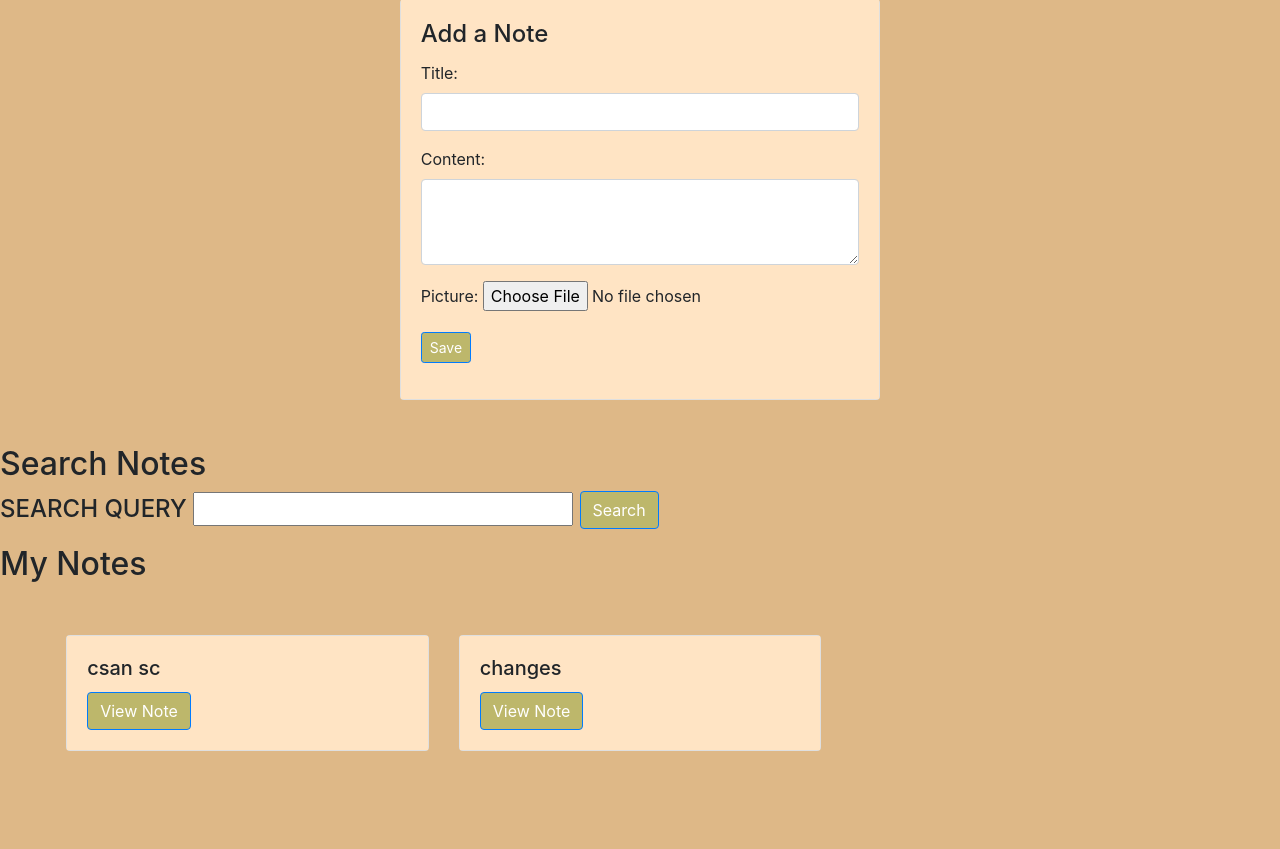
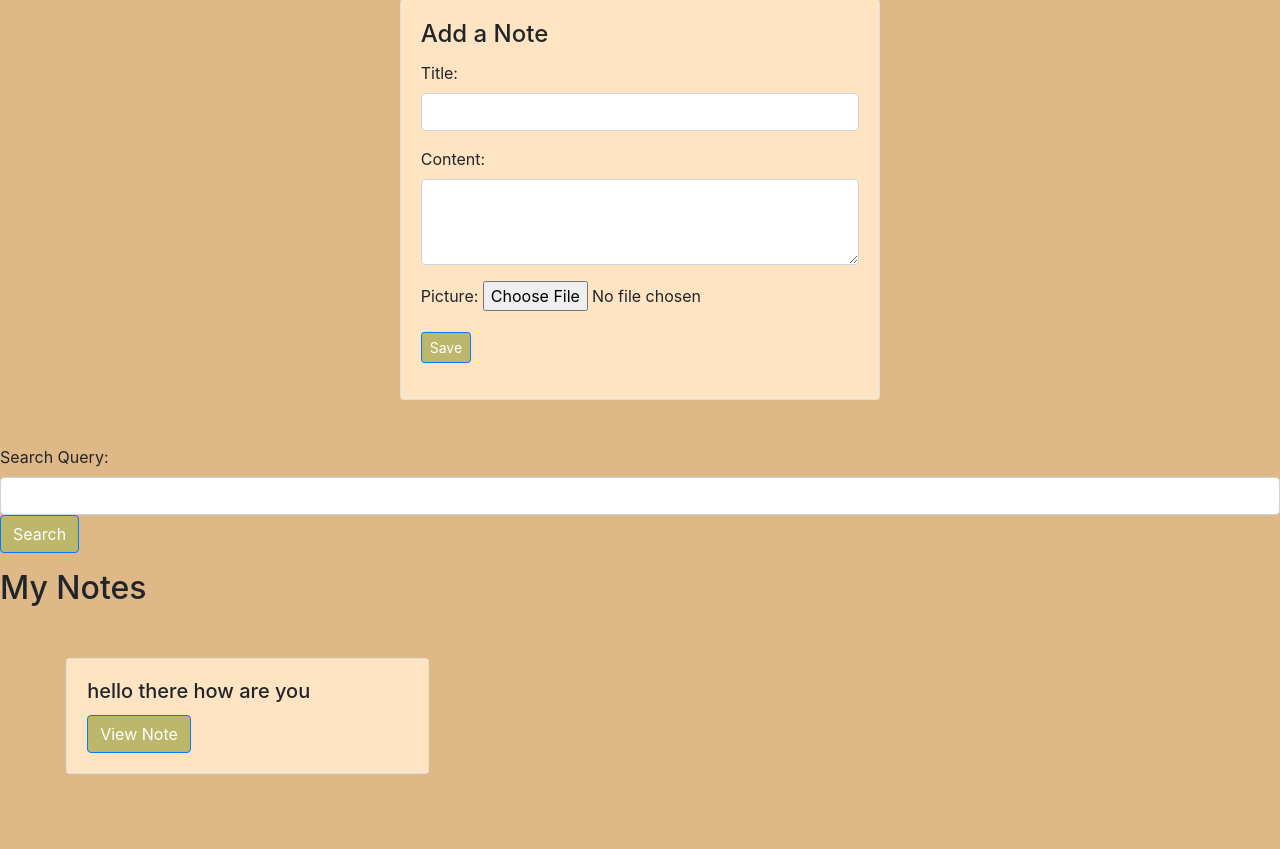
Before and after one commit to ilakshaygupt/notesapp, a Django app: page / in a window 1280 px wide. Shown: the part 53-902 px from the top of the page. Before the commit the page ends 879 px from the top, so only its background shows below. Run offline with Django 4.2, Linux system fonts and the light colour scheme; data comes from the database, SQL or seed files in the repository; some libraries are stand-ins or nearby versions.

Commit message:
chenged to generic views

```diff
--- a/notes/forms.py
+++ b/notes/forms.py
@@ -7,4 +7,4 @@ class NoteForm(forms.ModelForm):
         fields = ['title', 'content', 'picture']
 
 class SearchForm(forms.Form):
-    search_query = forms.CharField(max_length=100, required=False)
+    search_query = forms.CharField(label='Search',max_length=100, required=False)
--- a/notes/models.py
+++ b/notes/models.py
@@ -1,6 +1,7 @@
 from django.db import models
-
+from django.contrib.auth.models import User
 class Note(models.Model):
+    user=models.ForeignKey(User, on_delete=models.CASCADE,null=True, blank=True)
     title = models.CharField(max_length=200)
     content = models.TextField()
     created_at = models.DateTimeField(auto_now_add=True)
--- a/notes/templates/notes/edit_note.html
+++ b/notes/templates/notes/edit_note.html
@@ -25,7 +25,7 @@
             <div class="card mt-4">
                 <div class="card-body">
                     <h2 class="card-title">Edit Note</h2>
-                    <form method="post" action="{% url 'edit_note' id=note.id %}" enctype="multipart/form-data">
+                    <form method="post" action="{% url 'edit_note' pk=note.id %}" enctype="multipart/form-data">
                         {% csrf_token %}
                         {{ form.as_p }}
                         <img src="{{ note.picture.url }}" style="max-width: 100%; height: auto;">
--- a/notes/templates/notes/home.html
+++ b/notes/templates/notes/home.html
@@ -23,14 +23,14 @@
                 <div class="card mt-2">
                     <div class="card-body">
                         <h4 class="card-title">Add a Note</h4>
-                        <form method="post" action="{% url 'create_note' %}" enctype="multipart/form-data">  <!-- Include enctype attribute -->
+                        <form method="post" action="{% url 'create_note' %}" enctype="multipart/form-data">
                             {% csrf_token %}
                             <div class="form-group">
                                 <label for="title">Title:</label>
                                 <input type="text" class="form-control" id="title" name="title" required>
                             </div>
                             <div class="form-group">
-                                <label for="content">Content:</label>
+                                <label for "content">Content:</label>
                                 <textarea class="form-control" id="content" name="content" rows="3" required></textarea>
                             </div>
                             <div class="form-group">
@@ -39,7 +39,6 @@
                             </div>
                             <button type="submit" class="btn btn-primary btn-sm">Save</button>
                         </form>
-
                     </div>
                 </div>
             </div>
@@ -47,10 +46,15 @@
     </div>
 </section>
 
-<h2>Search Notes</h2>
 <form method="get">
-    <h4>SEARCH QUERY {{ search_form.search_query }} <button type="submit" class="btn btn-primary">Search</button></h4>
+    <div class="form-group">
+        <label for="search_query">Search Query:</label>
+        <input type="text" name="search_query" class="form-control" size="20">
+        <button type="submit" class="btn btn-primary">Search</button>
+    </div>
 </form>
+
+
 
 <h2>My Notes</h2>
 <div class="row">
@@ -59,7 +63,7 @@
             <div class="card mb-4">
                 <div class="card-body">
                     <h5 class="card-title">{{ note.title }}</h5>
-                    <a href="{% url 'view_note' id=note.id %}" class="btn btn-primary">View Note</a>
+                    <a href="{% url 'view_note' pk=note.id %}" class="btn btn-primary">View Note</a>
                 </div>
             </div>
         </div>
--- a/notes/urls.py
+++ b/notes/urls.py
@@ -1,15 +1,14 @@
 from django.urls import path
 from django.conf import settings
 from django.conf.urls.static import static
-
 from . import views
 
 urlpatterns = [
-    path('', views.home, name='home'),
-    path('create_note/',views.create_note,name="create_note"),
-    path('delete/<int:id>/', views.delete_note, name='delete_note'),
-    path('edit_note/<int:id>/', views.edit_note, name='edit_note'),
-    path('view_note/<int:id>',views.view_note,name="view_note")
+    path('', views.HomeView.as_view(), name='home'),
+    path('create_note/', views.CreateNoteView.as_view(), name='create_note'),
+    path('delete/<int:pk>/', views.DeleteNoteView.as_view(), name='delete_note'),
+    path('edit_note/<int:pk>/', views.UpdateNoteView.as_view(), name='edit_note'),
+    path('view_note/<int:pk>/', views.ViewNoteView.as_view(), name='view_note'),
 ]
 
 if settings.DEBUG:
--- a/notes/views.py
+++ b/notes/views.py
@@ -1,45 +1,39 @@
-from django.shortcuts import get_object_or_404, redirect, render
+from django.views.generic import CreateView, DeleteView, UpdateView, ListView
+from .models import Note
+from .forms import NoteForm
 
-from .forms import NoteForm,SearchForm
-from .models import Note
+class HomeView(ListView):
+    model = Note
+    template_name = 'notes/home.html'
+    context_object_name = 'notes'
+    paginate_by = 10
+
+    def get_queryset(self):
+        search_query = self.request.GET.get('search_query')
+        if search_query:
+            return Note.objects.filter(title__icontains=search_query)
+        return Note.objects.all()
+
+class CreateNoteView(CreateView):
+    model = Note
+    form_class = NoteForm
+    template_name = 'notes/note_form.html'
+    success_url = '/'
+
+class ViewNoteView(UpdateView):
+    model = Note
+    fields = ['title', 'content', 'picture']
+    template_name = 'notes/view_note.html'
 
 
-def home(request):
-    notes = Note.objects.all()
-    search_form = SearchForm(request.GET)
-
-    if search_form.is_valid():
-        search_query = search_form.cleaned_data['search_query']
-        if search_query:
-            notes = Note.objects.filter(title__icontains=search_query)
-
-    return render(request, 'notes/home.html', {'notes': notes, 'search_form': search_form})
-
-def create_note(request):
-    if request.method == 'POST':
-        form = NoteForm(request.POST, request.FILES)
-        if form.is_valid():
-            form.save()
-            return redirect('home')
-
-def view_note(request,id):
-    note = get_object_or_404(Note, id=id)#404 page error if model not foun
-    return render(request, 'notes/view_note.html', {'note': note})
-
-def delete_note(request,id):
-    if request.method=='POST':
-        note = get_object_or_404(Note, id=id)
-        note.delete()
-        return redirect('home')#redirect to url absoulte or base url
+class DeleteNoteView(DeleteView):
+    model = Note
+    success_url = '/'
+    template_name = 'notes/delete_note.html'
 
 
-def edit_note(request, id):
-    note = get_object_or_404(Note, id=id)
-    if request.method == 'POST':
-        form = NoteForm(request.POST,request.FILES, instance=note)
-        if form.is_valid():
-            form.save()
-            return redirect('home')
-    else:
-        form = NoteForm(instance=note)
-    return render(request, 'notes/edit_note.html', {'form': form, 'note': note})
+class UpdateNoteView(UpdateView):
+    model = Note
+    fields = ['title', 'content', 'picture']
+    template_name = 'notes/edit_note.html'
+    success_url = '/'
```
Also changed, not shown: notes/templates/notes/delete_note.html (added, +14 -0 lines), notes/templates/notes/view_note.html (+14 -9 lines), db.sqlite3, notes/migrations/0008_note_user.py (added).
